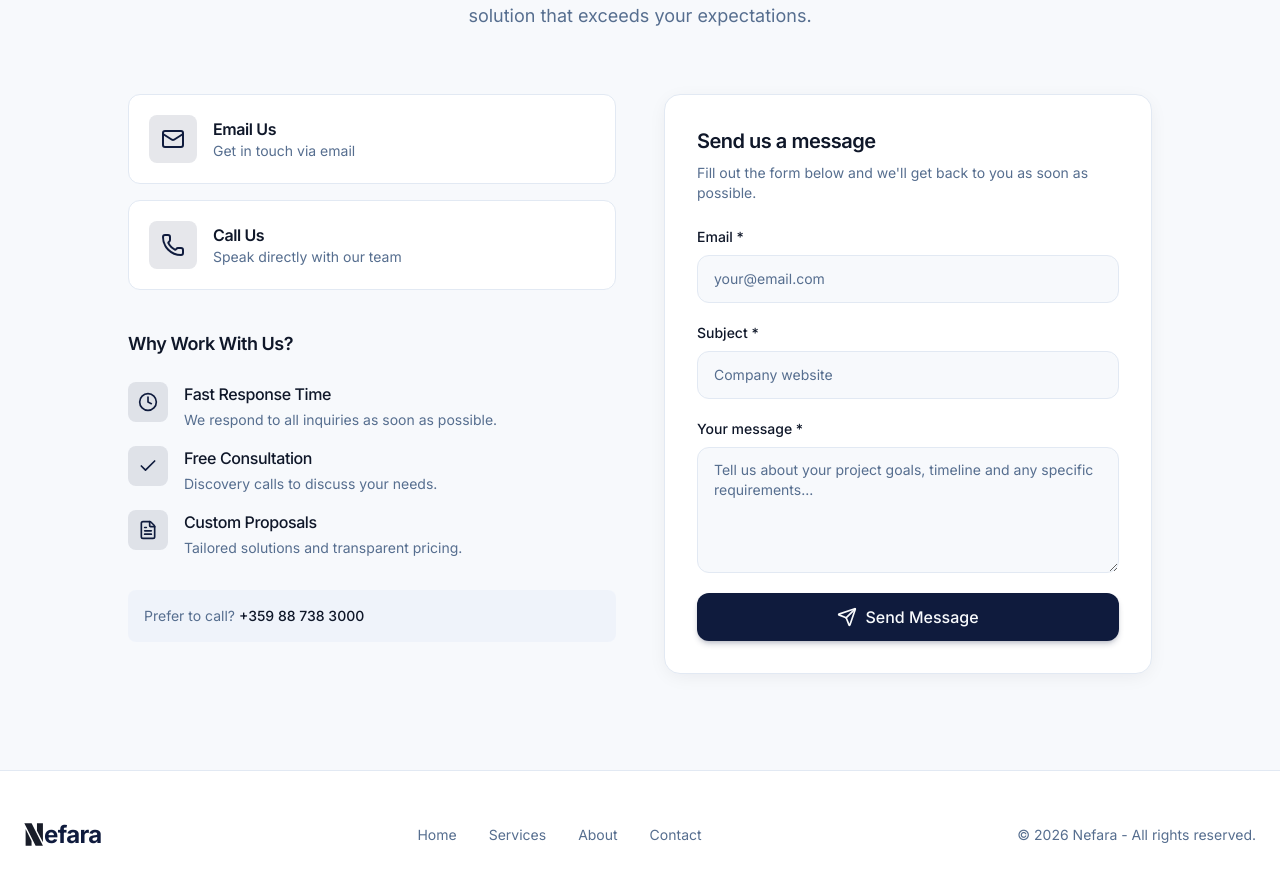
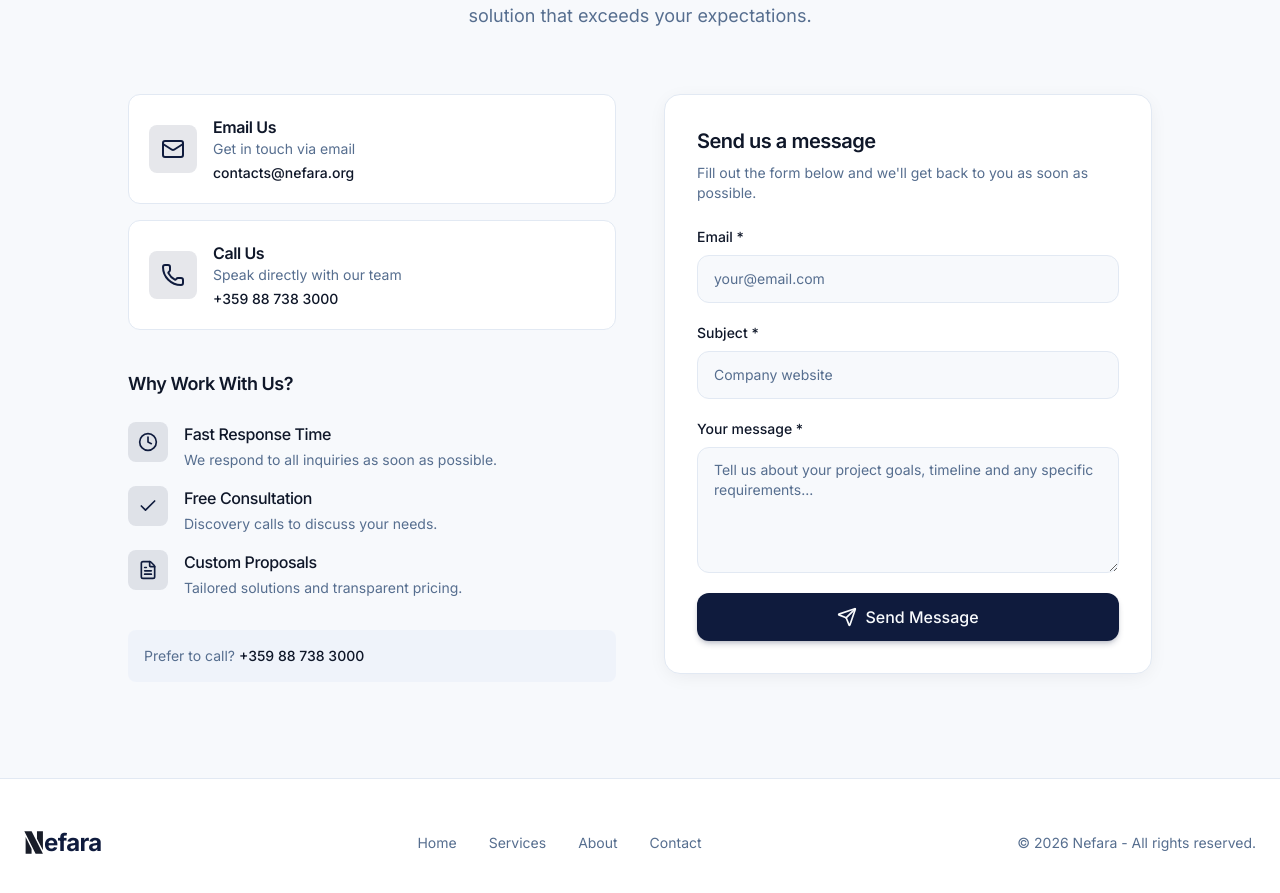
Before and after one commit to nefara-bg/Nefara-Web, a Next.js app in the folder client/: page /en in a window 1280 px wide. Shown: the part 6105-6998 px from the top of the page. Built offline with nearby package versions, Linux system fonts and the light colour scheme.

Commit message:
Display contacts

```diff
--- a/client/src/components/ContactSection/ContactSection.tsx
+++ b/client/src/components/ContactSection/ContactSection.tsx
@@ -84,9 +84,10 @@ export function ContactSection() {
                                 <div className="w-12 h-12 rounded-lg bg-primary/10 flex items-center justify-center">
                                     <Mail className="w-6 h-6 text-primary" />
                                 </div>
-                                <div>
+                                <div className="flex-1">
                                     <h4 className="text-foreground font-semibold">{t("emailTitle")}</h4>
                                     <p className="text-muted-foreground text-sm">{t("emailContent")}</p>
+                                    <p className="text-foreground font-medium text-sm mt-1">{displayEmail}</p>
                                 </div>
                             </a>
 
@@ -97,9 +98,10 @@ export function ContactSection() {
                                 <div className="w-12 h-12 rounded-lg bg-primary/10 flex items-center justify-center">
                                     <Phone className="w-6 h-6 text-primary" />
                                 </div>
-                                <div>
+                                <div className="flex-1">
                                     <h4 className="text-foreground font-semibold">{t("phoneTitle")}</h4>
                                     <p className="text-muted-foreground text-sm">{t("phoneContent")}</p>
+                                    <p className="text-foreground font-medium text-sm mt-1">{displayPhone}</p>
                                 </div>
                             </a>
                         </div>
```
